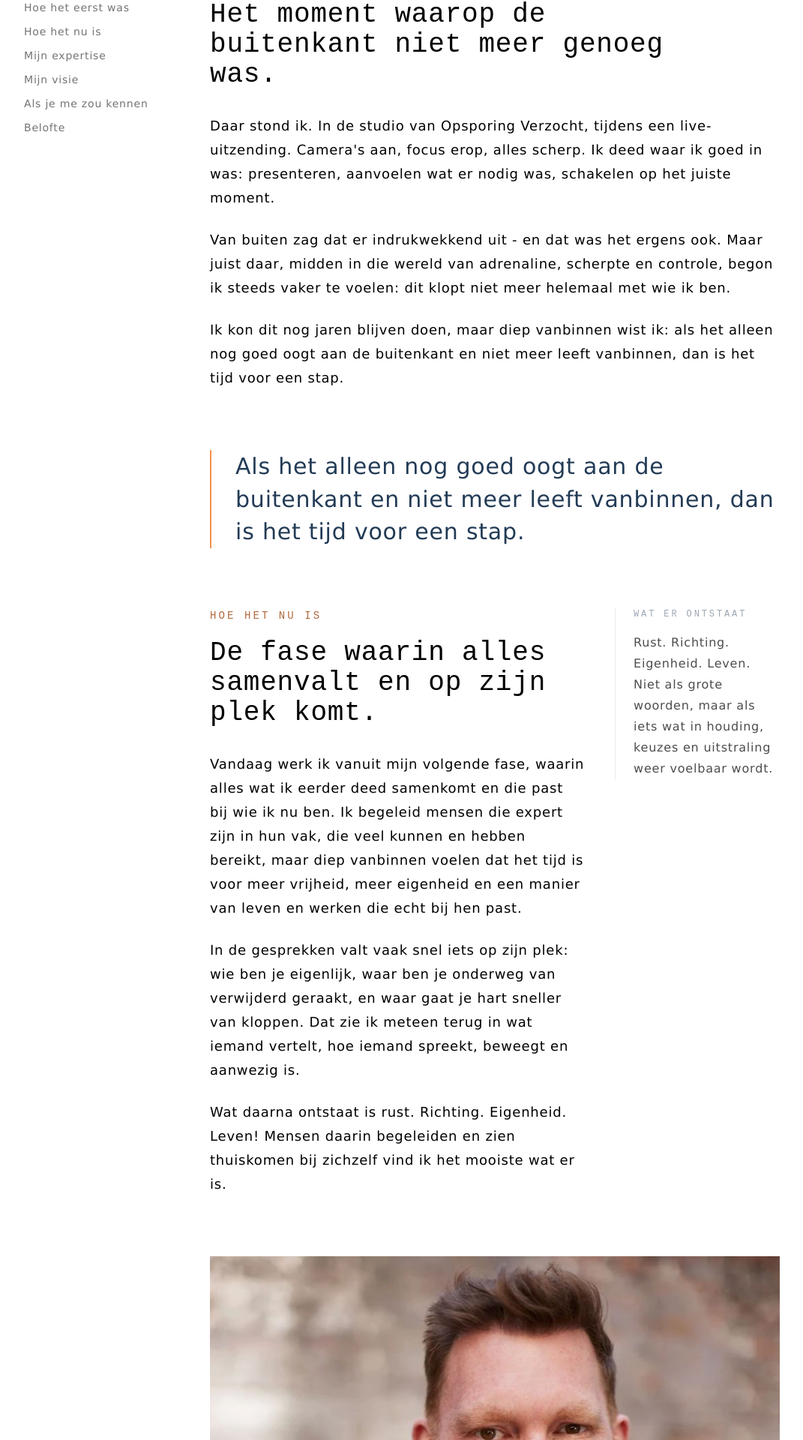
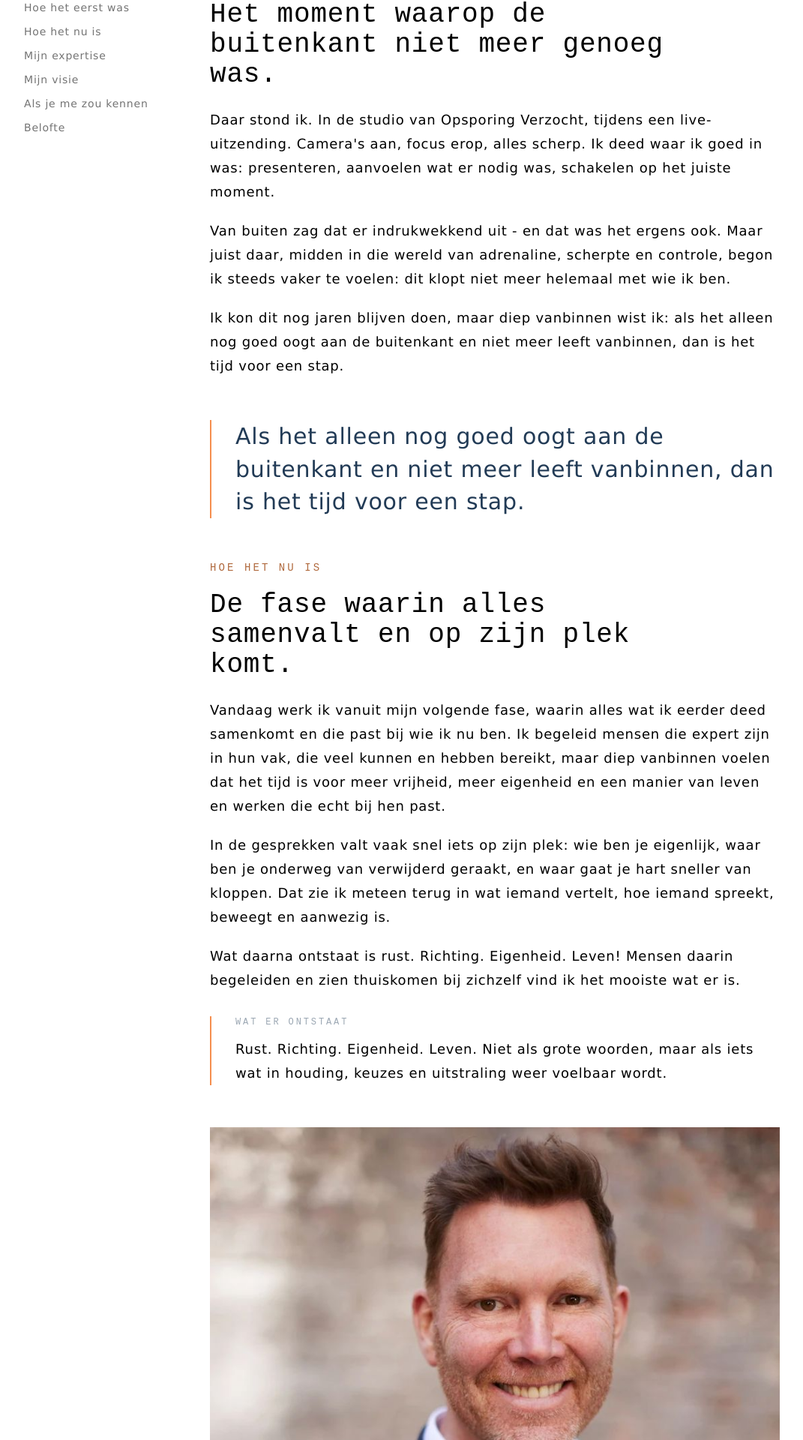
Before and after one commit to accounts-sbo/MensenWijzerProject, a React (Vite) app: page /over-mij in a window 1280 px wide. Shown: the part 936-2856 px from the top of the page at 75% size, without its empty margins (32-1103 px from the left). Built offline with nearby package versions, Linux system fonts and the light colour scheme; a web font is replaced by a local one.

Commit message:
Refine over mij article spacing and flow

```diff
--- a/src/pages/OverMijPage.tsx
+++ b/src/pages/OverMijPage.tsx
@@ -156,7 +156,7 @@ const OverMijPage = () => {
               </aside>
 
               <article className="min-w-0">
-                <div className="space-y-16 md:space-y-20">
+                <div className="space-y-12 md:space-y-14">
                   <section id="hoe-het-eerst-was">
                     <p className="font-brass-mono text-sm uppercase tracking-[0.22em] text-[#b0693d]">
                       {storySections[0].label}
@@ -164,7 +164,7 @@ const OverMijPage = () => {
                     <h2 className="mt-5 max-w-2xl text-3xl leading-tight text-mensen-black md:text-4xl">
                       Het moment waarop de buitenkant niet meer genoeg was.
                     </h2>
-                    <div className="mt-8 space-y-6 text-lg leading-8 text-mensen-black/88">
+                    <div className="mt-6 space-y-5 text-lg leading-8 text-mensen-black/88">
                       {storySections[0].paragraphs.map((paragraph) => (
                         <p key={paragraph}>{paragraph}</p>
                       ))}
@@ -177,30 +177,25 @@ const OverMijPage = () => {
                   </blockquote>
 
                   <section id="hoe-het-nu-is">
-                    <div className="grid gap-10 lg:grid-cols-[minmax(0,1fr)_220px] lg:items-start">
-                      <div>
                     <p className="font-brass-mono text-sm uppercase tracking-[0.22em] text-[#b0693d]">
                       {storySections[1].label}
                     </p>
                     <h2 className="mt-5 max-w-2xl text-3xl leading-tight text-mensen-black md:text-4xl">
                       De fase waarin alles samenvalt en op zijn plek komt.
                     </h2>
-                        <div className="mt-8 space-y-6 text-lg leading-8 text-mensen-black/88">
+                    <div className="mt-6 space-y-5 text-lg leading-8 text-mensen-black/88">
                       {storySections[1].paragraphs.map((paragraph) => (
                         <p key={paragraph}>{paragraph}</p>
                       ))}
                     </div>
-                      </div>
-
-                      <div className="border-t border-mensen-blue/10 pt-5 lg:border-l lg:border-t-0 lg:pl-6 lg:pt-0">
+                    <div className="mt-8 border-l-2 border-[#f58e4f] pl-6 md:pl-8">
                       <p className="font-brass-mono text-xs uppercase tracking-[0.24em] text-mensen-blue/45">
                         Wat er ontstaat
                       </p>
-                        <p className="mt-4 text-base leading-7 text-mensen-black/70">
-                          Rust. Richting. Eigenheid. Leven. Niet als grote woorden, maar als iets wat
-                          in houding, keuzes en uitstraling weer voelbaar wordt.
+                      <p className="mt-3 text-lg leading-8 text-mensen-black/78">
+                        Rust. Richting. Eigenheid. Leven. Niet als grote woorden, maar als iets wat in
+                        houding, keuzes en uitstraling weer voelbaar wordt.
                       </p>
-                      </div>
                     </div>
                   </section>
 
@@ -224,7 +219,7 @@ const OverMijPage = () => {
                       <h2 className="mt-5 max-w-2xl text-3xl leading-tight text-mensen-black md:text-4xl">
                         {block.title}
                       </h2>
-                      <div className="mt-8 max-w-3xl space-y-6 text-lg leading-8 text-mensen-black/88">
+                      <div className="mt-6 max-w-3xl space-y-5 text-lg leading-8 text-mensen-black/88">
                         <p>{block.text}</p>
                       </div>
                     </section>
@@ -237,8 +232,12 @@ const OverMijPage = () => {
                     <h2 className="mt-5 max-w-2xl text-3xl leading-tight text-mensen-black md:text-4xl">
                       Serieus in mijn vak, licht in de energie, scherp op wat echt gezien wil worden.
                     </h2>
-                    <ul className="mt-10 space-y-6 text-lg leading-8 text-mensen-black/88">
-                      {personalNotes.map((note) => (
+                    <p className="mt-4 max-w-3xl text-lg leading-8 text-mensen-black/78">
+                      ik een professional en autoriteit ben, maar ook een dondersteen; scherp, met humor
+                      en soms een beetje op het randje, maar altijd met warmte en betrokkenheid.
+                    </p>
+                    <ul className="mt-8 space-y-5 text-lg leading-8 text-mensen-black/88">
+                      {personalNotes.slice(1).map((note) => (
                         <li key={note} className="flex gap-4">
                           <span className="mt-3 h-2 w-2 flex-shrink-0 rounded-full bg-[#f58e4f]" />
                           <span>{note}</span>
@@ -255,10 +254,10 @@ const OverMijPage = () => {
                       Met de juiste begeleiding ga je dingen zien die je nog niet eerder zag, horen wat
                       je misschien nog niet wilde horen, en weer voelen welke weg werkelijk bij jou past.
                     </h2>
-                    <p className="mt-8 max-w-3xl text-lg leading-8 text-mensen-black/88">
+                    <p className="mt-6 max-w-3xl text-lg leading-8 text-mensen-black/88">
                       Dat is mijn belofte aan jou.
                     </p>
-                    <div className="mt-10 border-l-2 border-mensen-blue pl-6">
+                    <div className="mt-8 border-l-2 border-mensen-blue pl-6">
                       <p className="font-brass-mono text-lg text-mensen-black">
                         Sipke Jan Bousema
                         <br />
@@ -269,7 +268,7 @@ const OverMijPage = () => {
                       </p>
                     </div>
 
-                    <div className="mt-10 flex flex-col gap-4 sm:flex-row">
+                    <div className="mt-8 flex flex-col gap-4 sm:flex-row">
                       <Button
                         onClick={goToContact}
                         className="bg-[#f58e4f] px-6 py-3 font-brass-mono text-sm uppercase tracking-wider text-white hover:bg-[#d8773c]"
```
Lines whose indentation alone changed are shown as unchanged.
